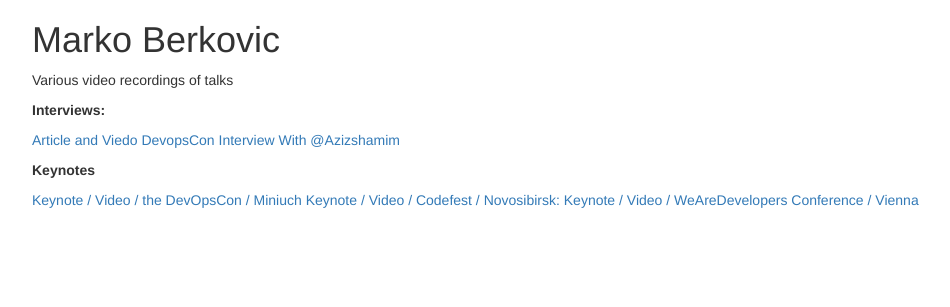
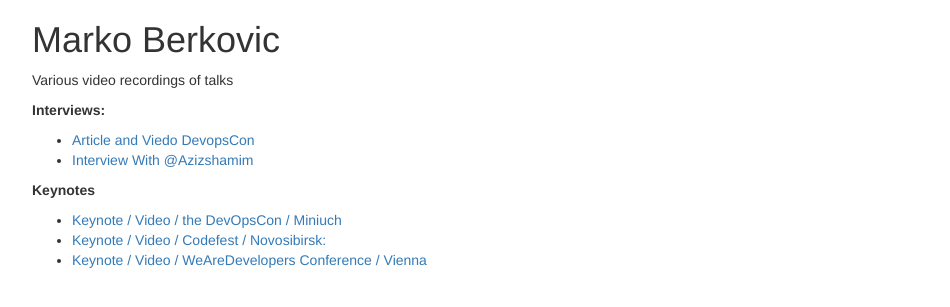
Before and after one commit to markostar/markostar.github.io, a Jekyll site: the page built from index.md, in a window 1280 px wide. Shown: the top 307 px of the page, without its empty margins (38-988 px from the left). Built offline with Jekyll 4.4.1, drawn with Linux system fonts in a browser that asks for light colours.

```diff
--- a/index.md
+++ b/index.md
@@ -8,12 +8,12 @@ Various video recordings of talks
 
 **Interviews:**
 
-[Article and Viedo DevopsCon](https://jaxenter.com/devops-interview-github-133749.html)
-[Interview With @Azizshamim](https://www.youtube.com/watch?v=og8nQnH3ikY)
+* [Article and Viedo DevopsCon](https://jaxenter.com/devops-interview-github-133749.html)
+* [Interview With @Azizshamim](https://www.youtube.com/watch?v=og8nQnH3ikY)
 
 
 **Keynotes**
 
-[Keynote / Video / the DevOpsCon / Miniuch ](https://vimeo.com/209522150)
-[Keynote / Video / Codefest / Novosibirsk:](https://www.youtube.com/watch?v=7oSczTt9uBg)
-[Keynote / Video / WeAreDevelopers Conference / Vienna](https://www.youtube.com/watch?v=Q-boe_4Np4A)
+* [Keynote / Video / the DevOpsCon / Miniuch ](https://vimeo.com/209522150)
+* [Keynote / Video / Codefest / Novosibirsk:](https://www.youtube.com/watch?v=7oSczTt9uBg)
+* [Keynote / Video / WeAreDevelopers Conference / Vienna](https://www.youtube.com/watch?v=Q-boe_4Np4A)
```
